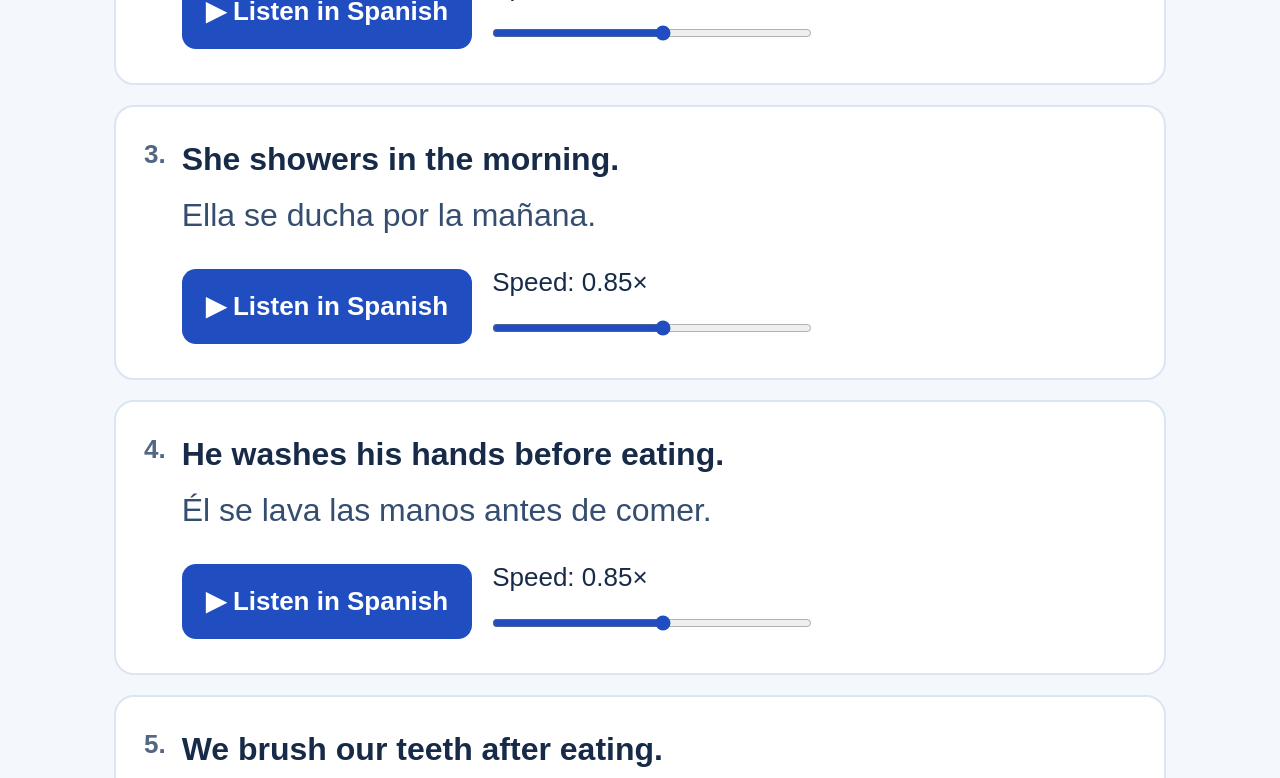
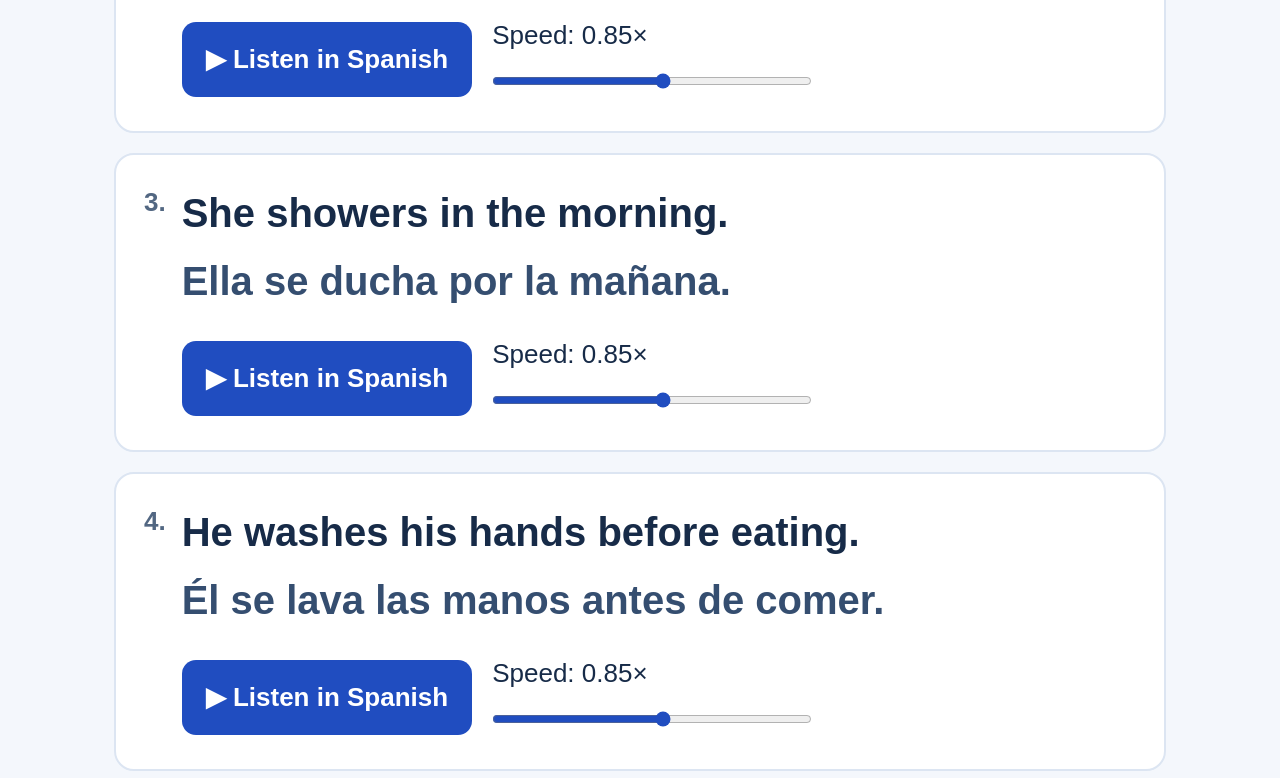
Before and after one commit to esemmelman/span006, a plain HTML site: page index.html in a window 1280 px wide. Shown: the part 737-1515 px from the top of the page. Drawn offline with Linux system fonts and the light colour scheme.

Commit message:
Enlarge both languages and bold Spanish translations

```diff
--- a/index.html
+++ b/index.html
@@ -12,8 +12,8 @@
     .intro { margin: 0 0 32px; }
     ol { list-style: none; padding: 0; margin: 0; display: grid; gap: 20px; }
     li { background: white; border: 2px solid #dce5f2; border-radius: 20px; padding: 28px; display: grid; grid-template-columns: auto minmax(0, 1fr); gap: 12px 16px; }
-    .sentence { font-size: 32px; margin: 0; font-weight: bold; }
-    .translation { font-size: 32px; margin: 8px 0 0; color: #354e70; }
+    .sentence { font-size: 40px; margin: 0; font-weight: bold; }
+    .translation { font-size: 40px; margin: 8px 0 0; color: #354e70; font-weight: bold; }
     .number { color: #526782; font-weight: bold; }
     .controls { grid-column: 2; display: flex; align-items: center; flex-wrap: wrap; gap: 20px; margin-top: 12px; }
     .speed { display: flex; flex-direction: column; gap: 4px; flex: 1; min-width: 180px; max-width: 320px; }
@@ -26,7 +26,7 @@
     button:disabled { background: #637083; cursor: not-allowed; }
     #status { min-height: 40px; margin: 24px 0; }
     footer { margin-top: 32px; font-size: 26px; }
-    @media (max-width: 650px) { main { padding: 32px 16px; } li { padding: 20px 16px; gap: 12px 10px; } .sentence, .translation { font-size: 30px; } .controls { grid-column: 1 / -1; } }
+    @media (max-width: 650px) { main { padding: 32px 16px; } li { padding: 20px 16px; gap: 12px 10px; } .sentence, .translation { font-size: 36px; } .controls { grid-column: 1 / -1; } }
   </style>
 </head>
 <body>
```
